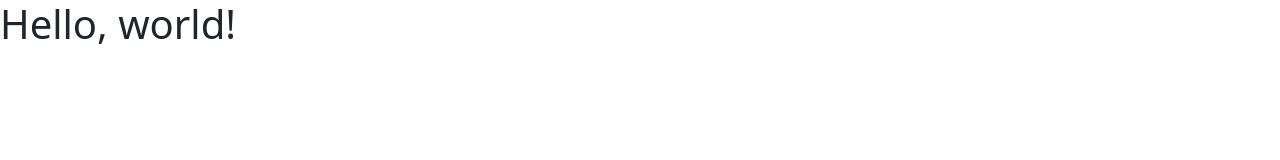
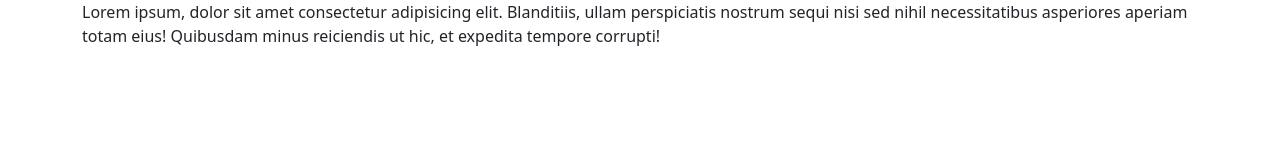
Before and after one commit to Charity2024/StrapLab, a plain HTML site: page index.html in a window 1280 px wide. Drawn offline with nearby package versions, Linux system fonts and the light colour scheme.

Commit message:
containers

```diff
--- a/index.html
+++ b/index.html
@@ -5,11 +5,20 @@
     <meta name="viewport" content="width=device-width, initial-scale=1">
     <title>Bootstrap demo</title>
     <link href="https://cdn.jsdelivr.net/npm/bootstrap@5.3.7/dist/css/bootstrap.min.css" rel="stylesheet" integrity="sha384-LN+7fdVzj6u52u30Kp6M/trliBMCMKTyK833zpbD+pXdCLuTusPj697FH4R/5mcr" crossorigin="anonymous">
+    <script defer src="https://cdn.jsdelivr.net/npm/bootstrap@5.3.7/dist/js/bootstrap.bundle.min.js" integrity="sha384-ndDqU0Gzau9qJ1lfW4pNLlhNTkCfHzAVBReH9diLvGRem5+R9g2FzA8ZGN954O5Q" crossorigin="anonymous"></script>
 
   </head>
   <body>
-    <h1>Hello, world!</h1>
-    <script src="https://cdn.jsdelivr.net/npm/bootstrap@5.3.7/dist/js/bootstrap.bundle.min.js" integrity="sha384-ndDqU0Gzau9qJ1lfW4pNLlhNTkCfHzAVBReH9diLvGRem5+R9g2FzA8ZGN954O5Q" crossorigin="anonymous"></script>
+    <div class="container">
+      Lorem ipsum, dolor sit amet consectetur adipisicing
+     elit. Blanditiis, ullam perspiciatis nostrum sequi
+     nisi sed nihil necessitatibus asperiores aperiam
+     totam eius! Quibusdam minus reiciendis ut hic,
+     et expedita tempore corrupti!
+
+    </div>
+
+
 
   </body>
 </html>
```
